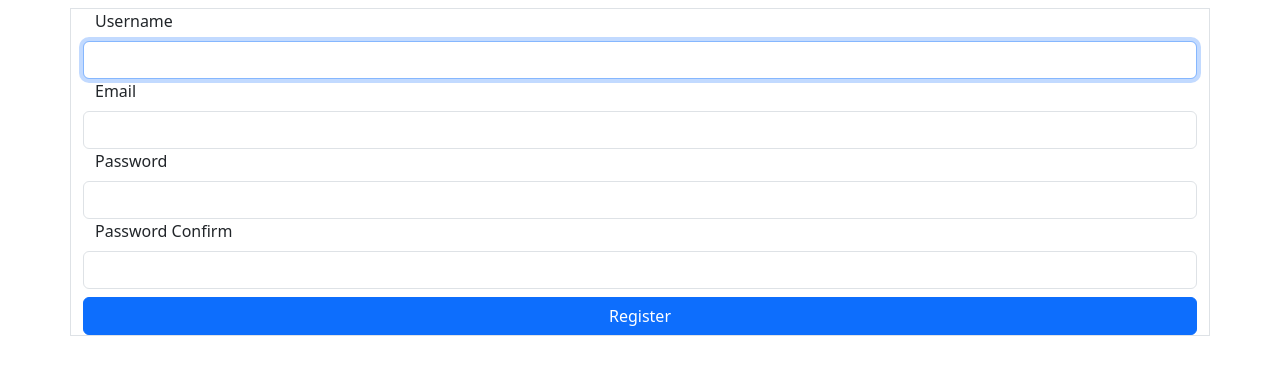
After one commit to AlexsLaboratory/RecipeRemix, a Django app: template templates/register/register.html in a window 1280 px wide. The commit adds this page. Shown: the top 375 px of the page. Run offline with Django 4.2, Linux system fonts and the light colour scheme; the template is opened without the code that fills it: values that come from a table or form of the project are taken from there, others are empty; some libraries are stand-ins or nearby versions.

Commit message:
feat: Style Registration Form

```diff
--- a/RecipeRemix/settings.py
+++ b/RecipeRemix/settings.py
@@ -43,7 +43,7 @@ INSTALLED_APPS = [
 	'django.contrib.staticfiles',
 	'app.apps.AppConfig',
 	'register.apps.RegisterConfig',
-    'crispy_forms',
+	'crispy_forms',
 ]
 
 MIDDLEWARE = [
@@ -132,7 +132,7 @@ STATICFILES_DIRS = [
 # https://docs.djangoproject.com/en/4.0/ref/settings/#default-auto-field
 
 DEFAULT_AUTO_FIELD = 'django.db.models.BigAutoField'
-CRISPY_TEMPLATE_PACK="bootstrap4"
+CRISPY_TEMPLATE_PACK = "bootstrap4"
 
 LOGIN_URL = 'login'
 LOGOUT_URL = 'logout'
--- a/app/scss/bootstrap.scss
+++ b/app/scss/bootstrap.scss
@@ -51,3 +51,6 @@
 // Utilities
 @import "utilities/api";
 // scss-docs-end import-stack
+
+// Custom
+@import "vendor/custom";
--- a/register/forms.py
+++ b/register/forms.py
@@ -2,12 +2,47 @@ from django import forms
 from django.contrib.auth.forms import UserCreationForm
 from django.contrib.auth.models import User
 
+
 class RegisterForm(UserCreationForm):
-    email = forms.EmailField()
+	username = forms.CharField(
+		label="Username",
+		widget=forms.TextInput(
+			attrs={"class": "form-control", "name": "username"}
+		)
+	)
+	email = forms.EmailField(
+		label="Email",
+		widget=forms.EmailInput(
+			attrs={"class": "form-control", "name": "email"}
+		)
+	)
+	password1 = forms.CharField(
+		label="Password",
+		widget=forms.PasswordInput(
+			attrs={"class": "form-control", "name": "password"}
+		)
+	)
+	password2 = forms.CharField(
+		label="Password Confirm",
+		widget=forms.PasswordInput(
+			attrs={"class": "form-control", "name": "password-confirm"}
+		)
+	)
 
-    class Meta:
-        model = User
-        fields = ("username","email","password1","password2")
+	def clean_username(self):
+		username = self.cleaned_data.get("username")
+		qs = User.objects.filter(username__iexact=username)
+		if qs.exists():
+			raise forms.ValidationError("This is an invalid username, please pick another one.")
+		return username
 
-    def save(self, commit=True):
-        user = super
+	def clean_email(self):
+		email = self.cleaned_data.get("email")
+		qs = User.objects.filter(email__iexact=email)
+		if qs.exists():
+			raise forms.ValidationError("This email is already in use.")
+		return email
+
+	class Meta(UserCreationForm.Meta):
+		model = User
+		fields = ("username", "email", "password1", "password2")
--- a/templates/app/index.html
+++ b/templates/app/index.html
@@ -1,4 +1,4 @@
-{% extends 'app/base.html' %}
+{% extends 'base.html' %}
 {% block title %}
     Recipe Remix
 {% endblock title %}
--- /dev/null
+++ b/templates/base.html
@@ -0,0 +1,15 @@
+{% load static %}
+<!DOCTYPE html>
+<html lang="en">
+<head>
+    <meta charset="UTF-8">
+    <title>{% block title %}{% endblock title %}</title>
+    <link rel="stylesheet" href="{% static 'css/bootstrap-grid.css' %}">
+    <link rel="stylesheet" href="{% static 'css/bootstrap.css' %}">
+</head>
+<body>
+{% block body %}
+{% endblock body %}
+</body>
+<script src="https://cdn.jsdelivr.net/npm/bootstrap@5.0.2/dist/js/bootstrap.bundle.min.js" integrity="sha384-MrcW6ZMFYlzcLA8Nl+NtUVF0sA7MsXsP1UyJoMp4YLEuNSfAP+JcXn/tWtIaxVXM" crossorigin="anonymous"></script>
+</html>
--- /dev/null
+++ b/templates/register/register.html
@@ -0,0 +1,34 @@
+{% extends 'base.html' %}
+{% block title %}
+    Recipe Remix | Register
+{% endblock title %}
+{% block body %}
+    <div class="p-2 register-background">
+        <div class="container-sm border container--background-fill">
+            <form class="container flex-nowrap" action="" method="post">
+                <div class="row">
+                    <label for="{{ form.username.id_for_label }}"
+                           class="form-label">{{ form.username.label }}</label>
+                    {{ form.username }}
+                </div>
+                <div class="row">
+                    <label for="{{ form.email.id_for_label }}" class="form-label">{{ form.email.label }}</label>
+                    {{ form.email }}
+                </div>
+                <div class="row">
+                    <label for="{{ form.password1.id_for_label }}"
+                           class="form-label">{{ form.password1.label }}</label>
+                    {{ form.password1 }}
+                </div>
+                <div class="row">
+                    <label for="{{ form.password2.id_for_label }}"
+                           class="form-label">{{ form.password2.label }}</label>
+                    {{ form.password2 }}
+                </div>
+                <div class="row mt-2 justify-content-center">
+                    <button type="submit" class="btn btn-primary btn-primary--custom">Register</button>
+                </div>
+            </form>
+        </div>
+    </div>
+{% endblock body %}
```
Also changed, not shown: app/scss/vendor/_custom.scss (added, +16 -0 lines), register/templates/register/register.html (deleted, +0 -35 lines), register/templates/registration/login.html (deleted, +0 -30 lines), templates/app/base.html (deleted, +0 -13 lines), templates/register/login.html (added, +31 -0 lines).
